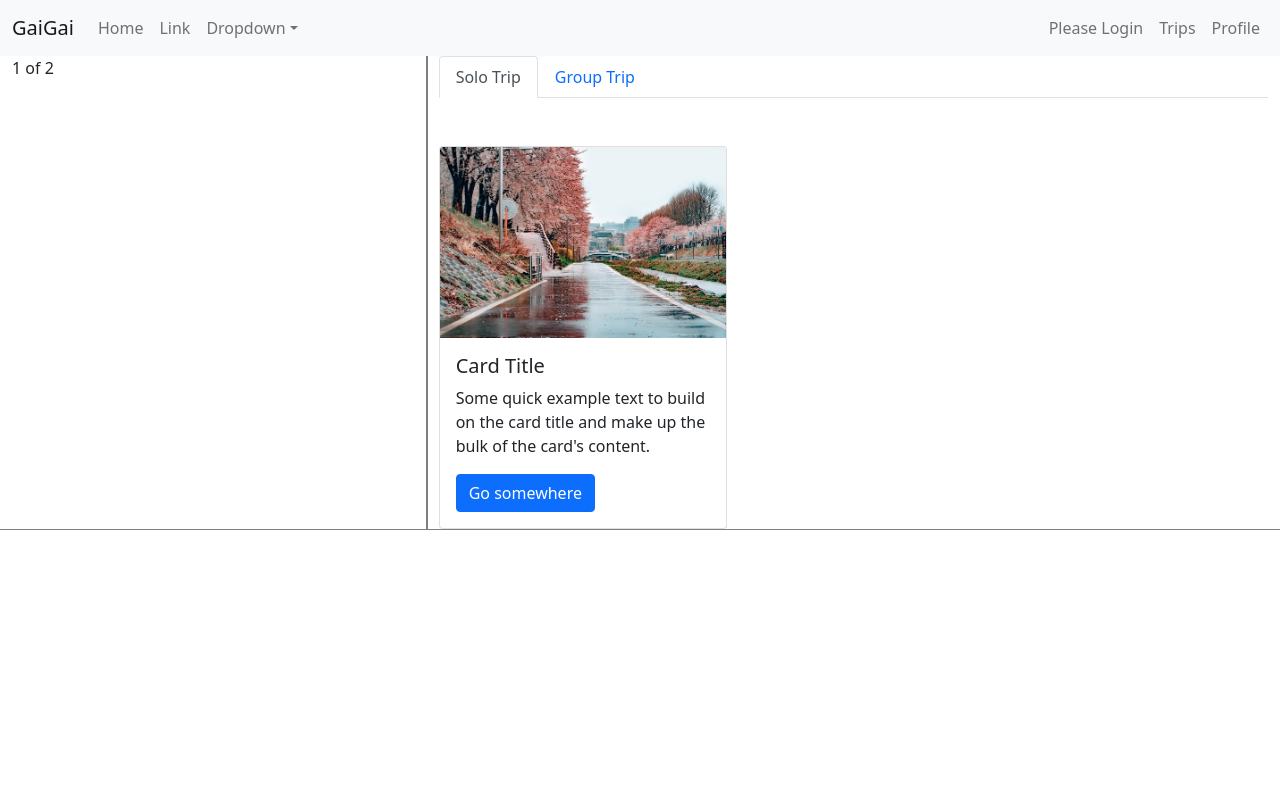
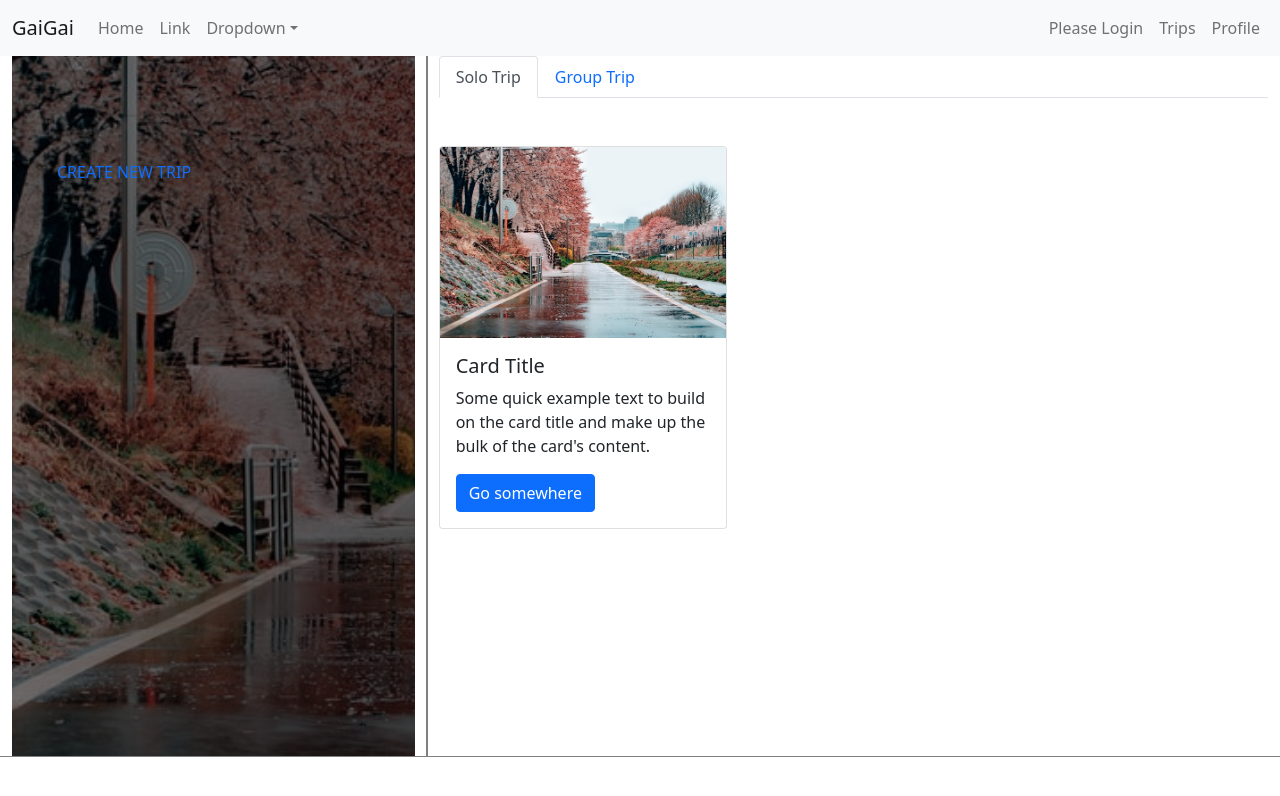
Before and after one commit to ivanleongwm/project4-gaigai-bucketlist, a React (Create React App) app in the folder frontend/: page / in a window 1280 px wide. Shown: the top 796 px of the page. Built offline with nearby package versions, Linux system fonts and the light colour scheme.

Commit message:
added black filter to slanted image and link placeholder to create new trip

```diff
--- a/frontend/src/components/HomePage/Home.css
+++ b/frontend/src/components/HomePage/Home.css
@@ -1,3 +1,57 @@
 [class^="col"] {
   outline: 1px solid gray;
 }
+
+.container {
+  max-width: 100%;
+  max-height: 100%;
+}
+
+.banner-image-container {
+  overflow: hidden;
+}
+
+#parallelogram {
+  width: 500px;
+  height: 700px;
+  margin: 0 0 0 -20px;
+  padding-left: 0px;
+  left: -25px;
+  -webkit-transform: skew(-4deg);
+  -moz-transform: skew(20deg);
+  -o-transform: skew(20deg);
+  background: grey;
+  overflow: hidden;
+  position: relative;
+}
+
+.image {
+  background: url("../../assets/images/backpacker.jpg");
+  background-size: auto 100%;
+  position: absolute;
+  top: -30px;
+  left: -80px;
+  right: -30px;
+  bottom: -30px;
+  -webkit-transform: skew(4deg);
+  -moz-transform: skew(-20deg);
+  -o-transform: skew(-20deg);
+  text-align:left;
+  line-height: 200px;
+}
+
+.black-filter {
+  background-image: linear-gradient(to right, rgba(0,0,0,0.5), rgba(0,0,0,0.65));
+  padding-left:170px;
+  height: 100%;
+}
+
+.create-new-trip-button {
+  margin-top:10px;
+  padding-top:40px;
+}
+
+a:link {
+  text-decoration: none;
+  color: white;
+}
--- a/frontend/src/components/HomePage/Home.jsx
+++ b/frontend/src/components/HomePage/Home.jsx
@@ -10,7 +10,21 @@ function Home() {
         <div className="homepage-container">
             <Container>
                 <Row>
-                    <Col sm={4}>1 of 2</Col>
+                    <Col sm={4}>
+                        <div className="banner-image-container">
+                            <div id="parallelogram">
+
+                                <div className="image">
+                                    <div className="black-filter">
+                                        <h2>Trips</h2>
+                                        <a className="create-new-trip-button" href="">
+                                            CREATE NEW TRIP
+                                        </a>
+                                    </div>
+                                </div>
+                            </div>
+                        </div>
+                    </Col>
                     <Col sm={8}>
                         <TripsContainer/>
                     </Col>
```
Also changed, not shown: 1 other file (tests, documents, lock files or other folders).
